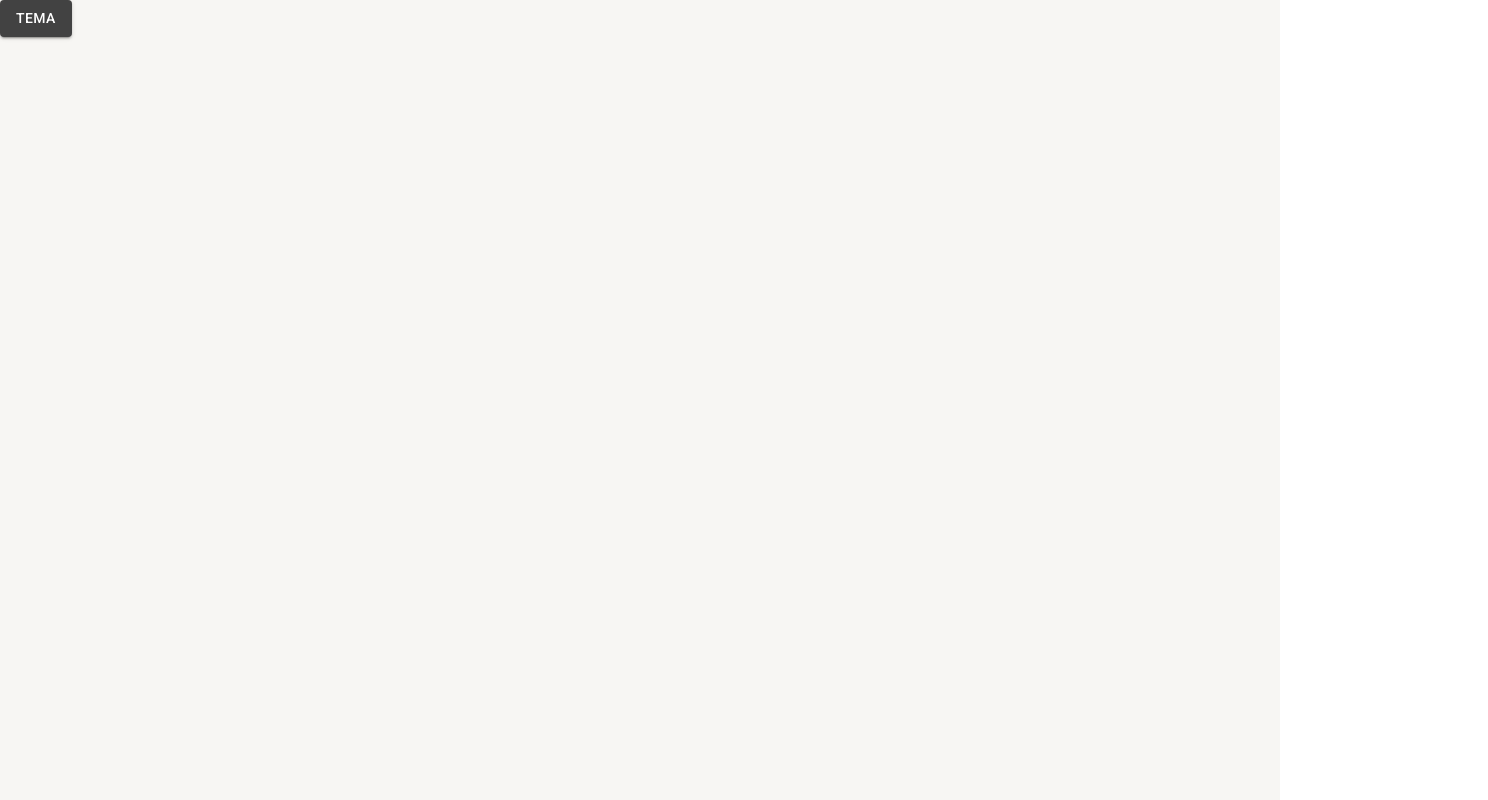
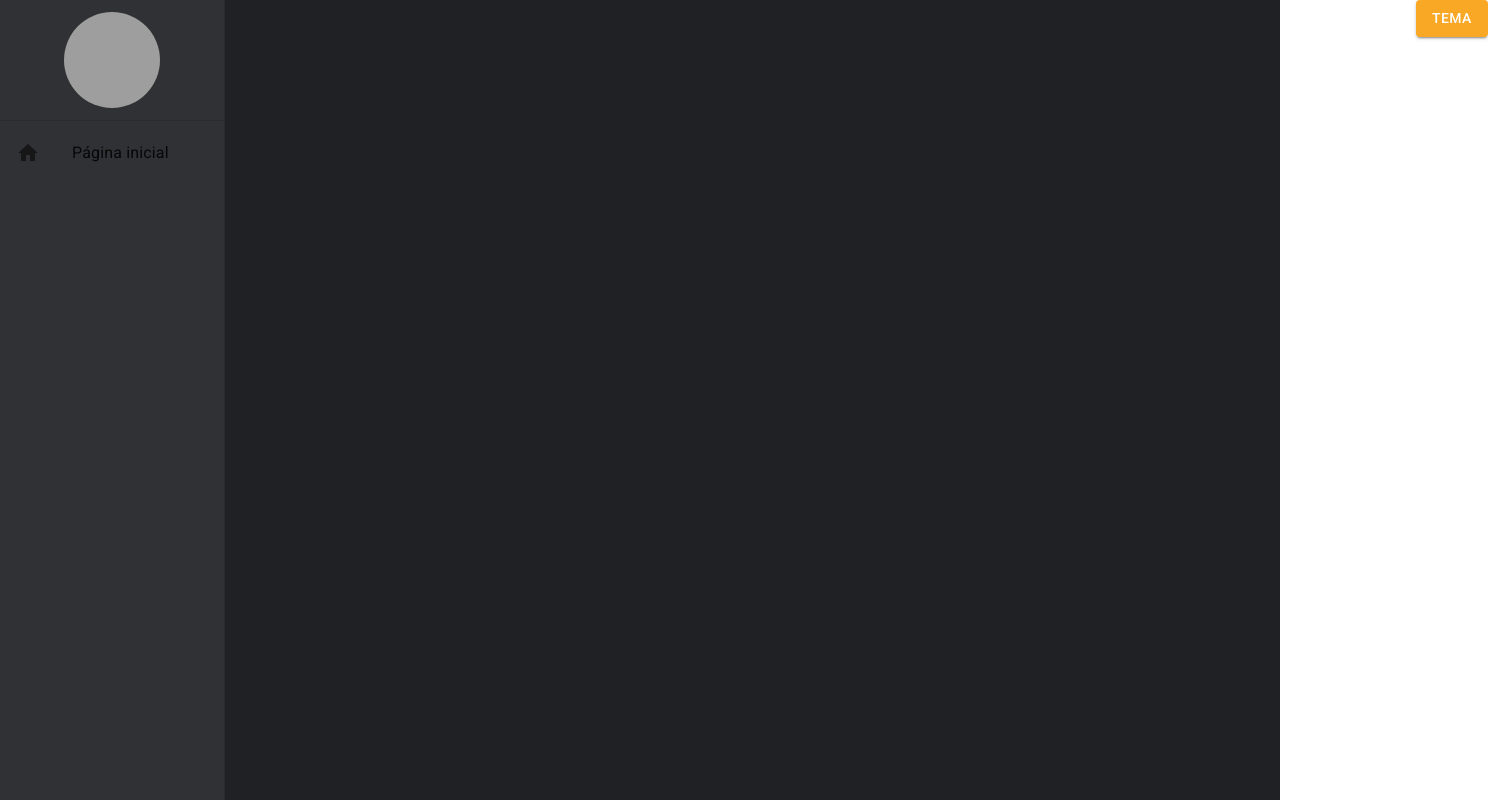
Before and after one commit to DerickSena/ReactMaterialUI, a React (Create React App) app: page /pagina-inicial in a window 1280 px wide. Shown: the whole page, 1488 px wide, since content can reach past the window. Built offline with nearby package versions, Linux system fonts and the light colour scheme; grey boxes are pictures that could not be loaded.

Commit message:
feat: Menu Lateral

```diff
--- a/src/App.tsx
+++ b/src/App.tsx
@@ -2,19 +2,18 @@
 import { BrowserRouter } from 'react-router-dom';
 import { AppRoutes } from './routes';
 import { AppThemeProvider } from './shared/contexts';
-
-
-
+import { MenuLateral } from './shared/components';
 
 export const App = () => {
   return (
     <AppThemeProvider>
       <BrowserRouter>
-
-        <AppRoutes />
-
+        <MenuLateral>
+          <AppRoutes />
+        </MenuLateral>
       </BrowserRouter>
     </AppThemeProvider>
 
+
   );
 };
--- a/src/shared/components/index.ts
+++ b/src/shared/components/index.ts
@@ -1 +1 @@
-export {  };
+export * from './menu-lateral/MenuLateral';
--- /dev/null
+++ b/src/shared/components/menu-lateral/MenuLateral.tsx
@@ -0,0 +1,45 @@
+import { Avatar, Divider, Drawer , Icon, List, ListItemButton, ListItemIcon, ListItemText, useTheme} from '@mui/material';
+import { Box} from '@mui/system';
+interface IMenuLateral{
+    children: React.ReactNode
+}
+
+export const MenuLateral:React.FC<IMenuLateral> = ({children})=>{
+  const theme = useTheme();
+  return (
+    <>
+      <Drawer variant='permanent'>
+        <Box width={theme.spacing(28)} height="100%" display="flex" flexDirection="column"  >
+
+          <Box width="100%" height={theme.spacing(15)} display="flex" alignItems="center" justifyContent="center">
+            <Avatar
+              sx={{height:theme.spacing(12) , width: theme.spacing(12)}}
+              src="https://i.pinimg.com/564x/f2/99/34/f29934072952b077ca21618afb1122f0.jpg"
+            />
+          </Box>
+          <Divider/>
+
+          <Box flex={1}>
+            <List component="nav">
+              <ListItemButton>
+                <ListItemIcon>
+                  <Icon>
+                    home
+                  </Icon>
+                </ListItemIcon>
+                <ListItemText primary="Página inicial"/>
+              </ListItemButton>
+            </List>
+          </Box>
+
+
+        </Box>
+
+      </Drawer>
+      <Box height="100vh"  marginLeft={theme.spacing(177)}>
+        {children}
+      </Box>
+
+    </>
+  );
+};
--- a/src/shared/themes/Dark.ts
+++ b/src/shared/themes/Dark.ts
@@ -1,24 +1,24 @@
 import { createTheme } from '@mui/material';
-import { green} from '@mui/material/colors';
+import { cyan, yellow} from '@mui/material/colors';
 
 
 export const DarkTheme = createTheme({
   palette: {
     primary: {
-      main: '#e8f5e9',
-      dark: '#e8f5e9',
-      light: '#e8f5e9',
-      contrastText: '#000000',
+      main: yellow[800],
+      dark: yellow[700],
+      light: yellow[600],
+      contrastText: '#ffffff',
     },
     secondary: {
-      main: green[800] ,
-      dark: green[800],
-      light: green[800],
-      contrastText: '#000000'
+      main: cyan[800],
+      dark: cyan[800],
+      light: cyan[800],
+      contrastText: '#ffffff',
     },
     background: {
-      default:'#303134' ,
-      paper:'#202124' ,
+      default: '#f7f6f3',
+      paper: '#ffffff',
     }
   }
 });
--- a/src/shared/themes/Light.ts
+++ b/src/shared/themes/Light.ts
@@ -1,23 +1,23 @@
 import { createTheme } from '@mui/material';
-import { grey, yellow } from '@mui/material/colors';
+import { cyan, yellow } from '@mui/material/colors';
 
 export const LightTheme = createTheme({
   palette: {
     primary: {
-      main: grey[800],
-      dark: grey[700],
-      light: grey[600],
+      main: yellow[800],
+      dark: yellow[700],
+      light: yellow[600],
       contrastText: '#ffffff',
     },
     secondary: {
-      main: yellow[800],
-      dark: yellow[800],
-      light: yellow[800],
+      main: cyan[800],
+      dark: cyan[800],
+      light: cyan[800],
       contrastText: '#ffffff',
     },
     background: {
-      default: '#f7f6f3',
-      paper: '#ffffff',
+      default: '#202124',
+      paper: '#303134',
     }
   }
 });
```
